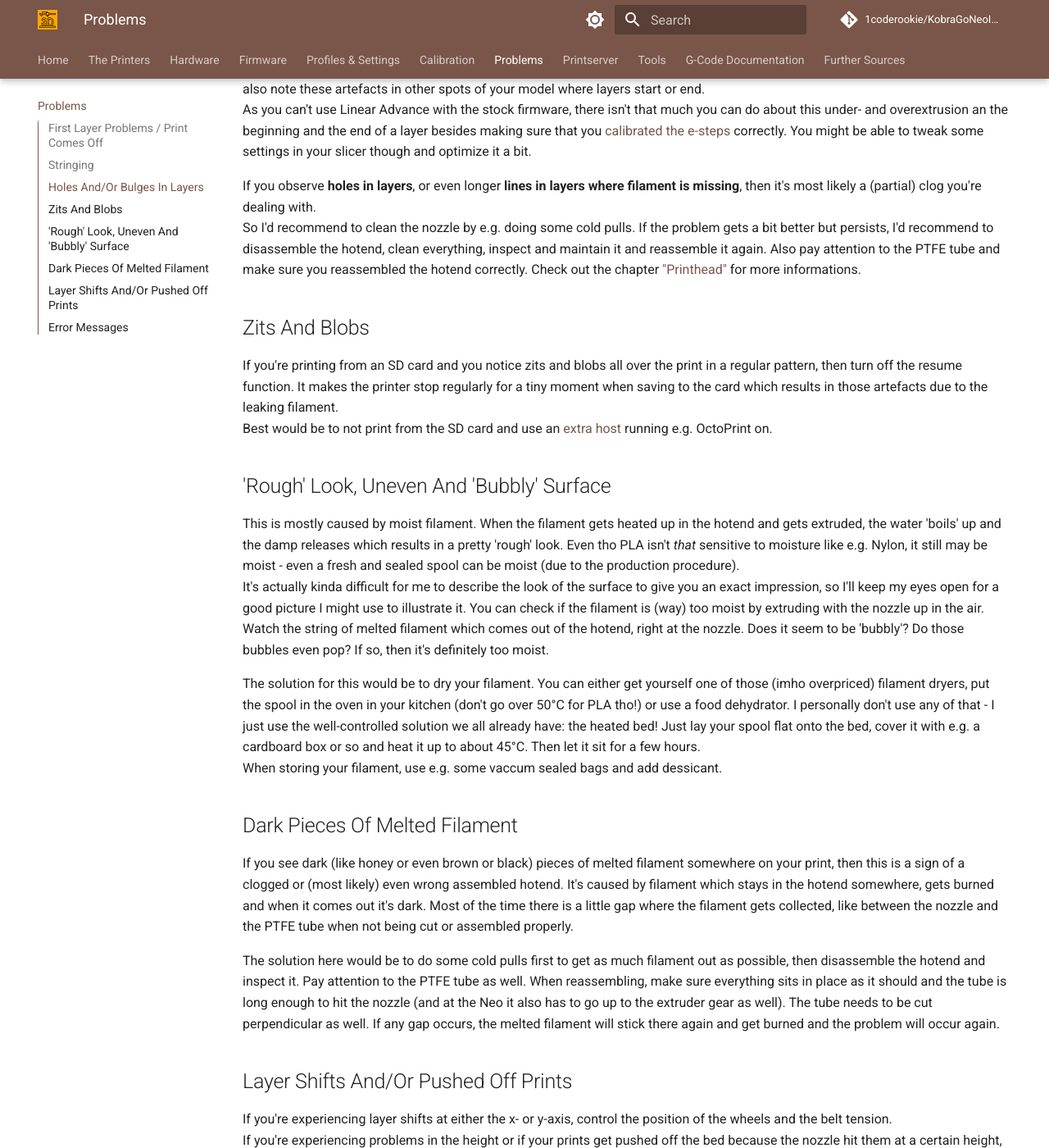
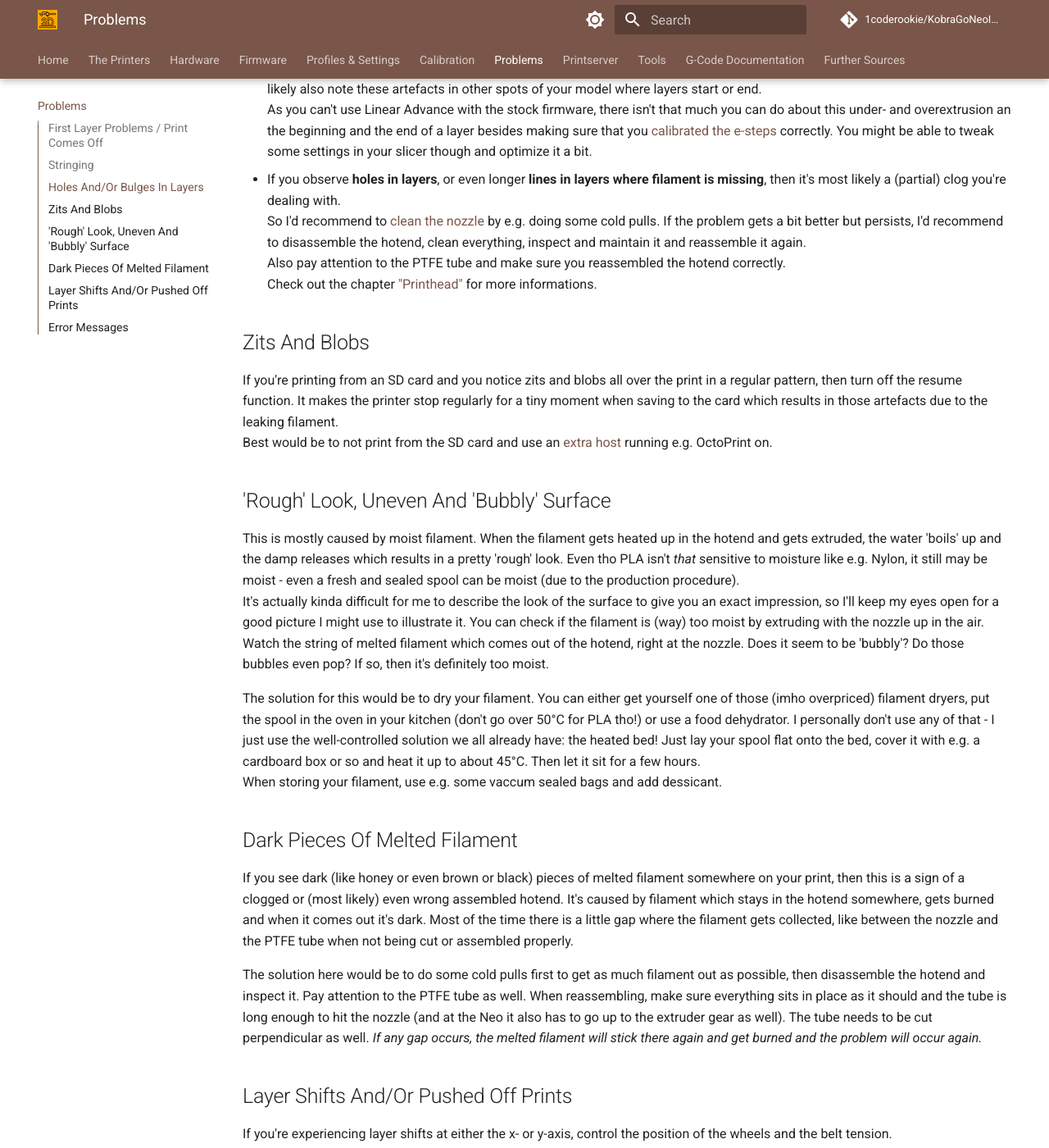
Before and after one commit to 1coderookie/KobraGoNeoInsights, an MkDocs documentation site: the page built from docs/problems.md, in a window 1280 px wide and 1400 px high, scrolled down 2363 px. Shown: the whole window at 82% size. Built offline with MkDocs 1.6.1 and Material for MkDocs 9.7.7, drawn with Linux system fonts in a browser that asks for light colours; comment, search, counter and statistics services are not loaded; part of the change alters nothing that is shown.

```diff
--- a/docs/problems.md
+++ b/docs/problems.md
@@ -47,11 +47,12 @@ Based on my own experiences, the following variables besides the retraction sett
 ## Holes And/Or Bulges In Layers
 These are mostly signs of under- / overextrusion and/or a clogged nozzle.
 
-If you observe a **regular pattern** like a vertical line where these **gaps and bulges** occur, then it's the z-seam. You could change the setting of your slicer for the z-seam to "random", but that'll lead to random artefacts all over the print. In that case you'll most likely also note these artefacts in other spots of your model where layers start or end.
-As you can't use Linear Advance with the stock firmware, there isn't that much you can do about this under- and overextrusion an the beginning and the end of a layer besides making sure that you [calibrated the e-steps](calibration.md#calibrating-e-steps) correctly. You might be able to tweak some settings in your slicer though and optimize it a bit.
-
-If you observe **holes in layers**, or even longer **lines in layers where filament is missing**, then it's most likely a (partial) clog you're dealing with.
-So I'd recommend to clean the nozzle by e.g. doing some cold pulls. If the problem gets a bit better but persists, I'd recommend to disassemble the hotend, clean everything, inspect and maintain it and reassemble it again. Also pay attention to the PTFE tube and make sure you reassembled the hotend correctly. Check out the chapter ["Printhead"](hardware/printhead.md) for more informations.
+- If you observe a **regular pattern** like a vertical line where these **gaps and bulges** occur, then it's the z-seam. You could change the setting of your slicer for the z-seam to "random", but that'll lead to random artefacts all over the print. In that case you'll most likely also note these artefacts in other spots of your model where layers start or end.
+  As you can't use Linear Advance with the stock firmware, there isn't that much you can do about this under- and overextrusion an the beginning and the end of a layer besides making sure that you [calibrated the e-steps](calibration.md#calibrating-e-steps) correctly. You might be able to tweak some settings in your slicer though and optimize it a bit.
+- If you observe **holes in layers**, or even longer **lines in layers where filament is missing**, then it's most likely a (partial) clog you're dealing with.
+  So I'd recommend to [clean the nozzle](hardware/printhead.md#cleaning-the-nozzle) by e.g. doing some cold pulls. If the problem gets a bit better but persists, I'd recommend to disassemble the hotend, clean everything, inspect and maintain it and reassemble it again.
+  Also pay attention to the PTFE tube and make sure you reassembled the hotend correctly.
+  Check out the chapter ["Printhead"](hardware/printhead.md) for more informations.
 
 ## Zits And Blobs
 If you're printing from an SD card and you notice zits and blobs all over the print in a regular pattern, then turn off the resume function. It makes the printer stop regularly for a tiny moment when saving to the card which results in those artefacts due to the leaking filament.
@@ -67,7 +68,7 @@ When storing your filament, use e.g. some vaccum sealed bags and add dessicant.
 ## Dark Pieces Of Melted Filament
 If you see dark (like honey or even brown or black) pieces of melted filament somewhere on your print, then this is a sign of a clogged or (most likely) even wrong assembled hotend. It's caused by filament which stays in the hotend somewhere, gets burned and when it comes out it's dark. Most of the time there is a little gap where the filament gets collected, like between the nozzle and the PTFE tube when not being cut or assembled properly.
 
-The solution here would be to do some cold pulls first to get as much filament out as possible, then disassemble the hotend and inspect it. Pay attention to the PTFE tube as well. When reassembling, make sure everything sits in place as it should and the tube is long enough to hit the nozzle (and at the Neo it also has to go up to the extruder gear as well). The tube needs to be cut perpendicular as well. If any gap occurs, the melted filament will stick there again and get burned and the problem will occur again.
+The solution here would be to do some cold pulls first to get as much filament out as possible, then disassemble the hotend and inspect it. Pay attention to the PTFE tube as well. When reassembling, make sure everything sits in place as it should and the tube is long enough to hit the nozzle (and at the Neo it also has to go up to the extruder gear as well). The tube needs to be cut perpendicular as well. *If any gap occurs, the melted filament will stick there again and get burned and the problem will occur again.*
 
 ## Layer Shifts And/Or Pushed Off Prints
 If you're experiencing layer shifts at either the x- or y-axis, control the position of the wheels and the belt tension.
```
